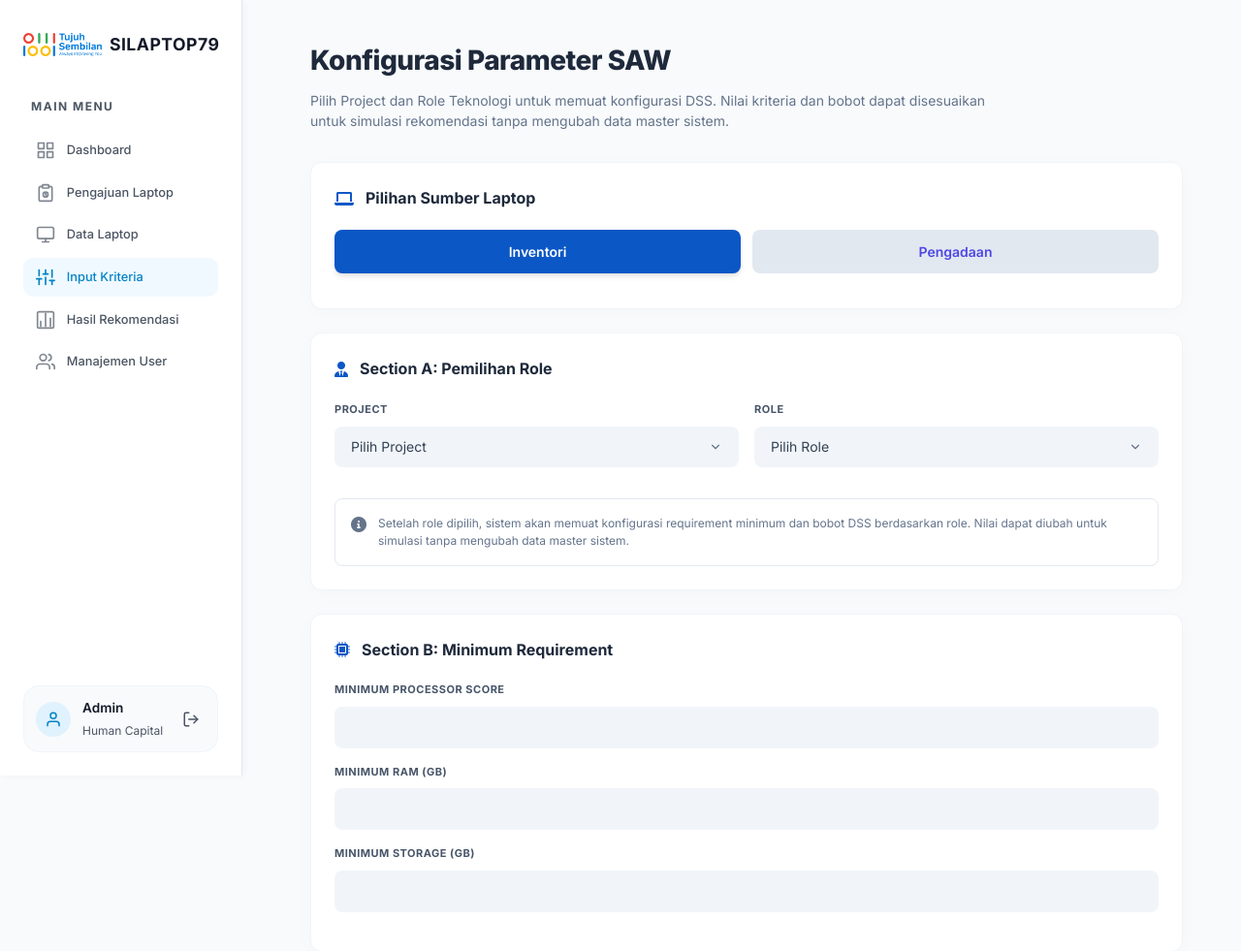
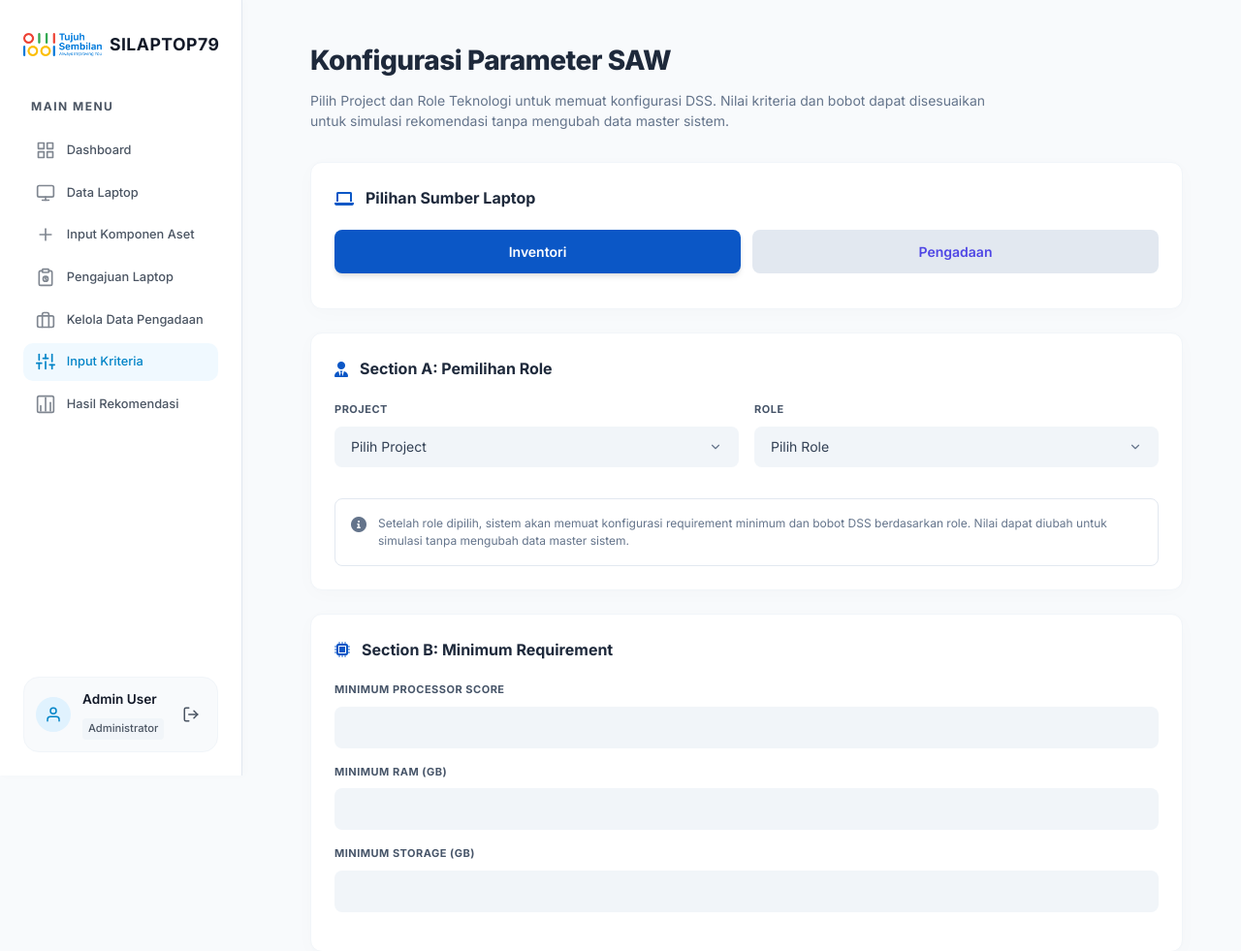
Before and after one commit to AlqanNazra/silaptop79, a Django app: page /it/input-kriteria/ in a window 1280 px wide. Shown: the top 981 px of the page at 97% size. Run offline with Django 5.2, Linux system fonts and the light colour scheme; data that the repository does not hold is empty; some libraries are stand-ins or nearby versions.

Commit message:
perbaikan error sidebar

```diff
--- a/static/css/style.css
+++ b/static/css/style.css
@@ -428,21 +428,26 @@ a {
 .user-info {
     flex: 1;
     overflow: hidden;
+    display: flex;
+    align-items: center;
+    gap: 0.5rem;
+    flex-wrap: wrap;
 }
 
 .user-name {
     font-weight: 600;
     font-size: 0.85rem;
     color: var(--dark);
-    margin-bottom: 0.1rem;
     white-space: nowrap;
-    overflow: hidden;
-    text-overflow: ellipsis;
 }
 
 .user-role {
-    font-size: 0.75rem;
+    font-size: 0.7rem;
     color: var(--gray-600);
+    background-color: #F1F5F9;
+    padding: 2px 6px;
+    border-radius: 4px;
+    font-weight: 500;
 }
 
 .logout-btn {
--- a/templates/hc/dss/detailrekomendasi_hc.html
+++ b/templates/hc/dss/detailrekomendasi_hc.html
@@ -265,7 +265,7 @@
 <body>
 
     <div class="dashboard-wrapper">
-        {% include 'it/components/sidebar.html' with active_page='hasil_rekomendasi' %}
+        {% include 'hc/components/sidebar.html' with active_page='hasil_rekomendasi' %}
 
         <div class="main-content">
             <!-- Flash Messages -->
@@ -288,7 +288,7 @@
                     <h1 class="page-title">Detail Rekomendasi</h1>
                 </div>
                 <div class="nav-buttons">
-                    <a href="{% url 'hasilrekomendasi_it' %}" class="btn-nav btn-grey">Kembali ke Daftar</a>
+                    <a href="{% url 'hasilrekomendasi_hc' %}" class="btn-nav btn-grey">Kembali ke Daftar</a>
                 </div>
             </div>
 
@@ -376,7 +376,7 @@
                 </div>
 
                 <div class="footer-action">
-                    <a href="{% url 'riwayatpeminjamanlaptop_it' %}" style="text-decoration: none; width: 100%;">
+                    <a href="{% url 'riwayatpeminjamanlaptop_hc' %}" style="text-decoration: none; width: 100%;">
                         <button class="btn-history">
                             <i class="fa-solid fa-clock-rotate-left"></i> Lihat Riwayat Peminjaman
                         </button>
--- a/templates/it/dss/hasilrekomendasi_it.html
+++ b/templates/it/dss/hasilrekomendasi_it.html
@@ -440,7 +440,7 @@
 
     <div class="dashboard-wrapper">
         <!-- Load Sidebar -> highlight "Hasil Rekomendasi" -->
-        {% include 'hc/components/sidebar.html' with active_page='hasil_rekomendasi' %}
+        {% include 'it/components/sidebar.html' with active_page='hasil_rekomendasi' %}
 
         <!-- Main Content -->
         <div class="main-dashboard-content">
--- a/templates/it/dss/inputkriteria_it.html
+++ b/templates/it/dss/inputkriteria_it.html
@@ -373,13 +373,7 @@
 
     <div class="dashboard-wrapper">
         <!-- Load Sidebar -> highlight "Input Kriteria" -->
-        {% include 'hc/components/sidebar.html' with active_page='input_kriteria' %}
-
-<body>
-
-<div class="dashboard-wrapper">
-
-    {% include 'hc/components/sidebar.html' with active_page='input_kriteria' %}
+        {% include 'it/components/sidebar.html' with active_page='input_kriteria' %}
 
     <div class="main-dashboard-content">
 
```
